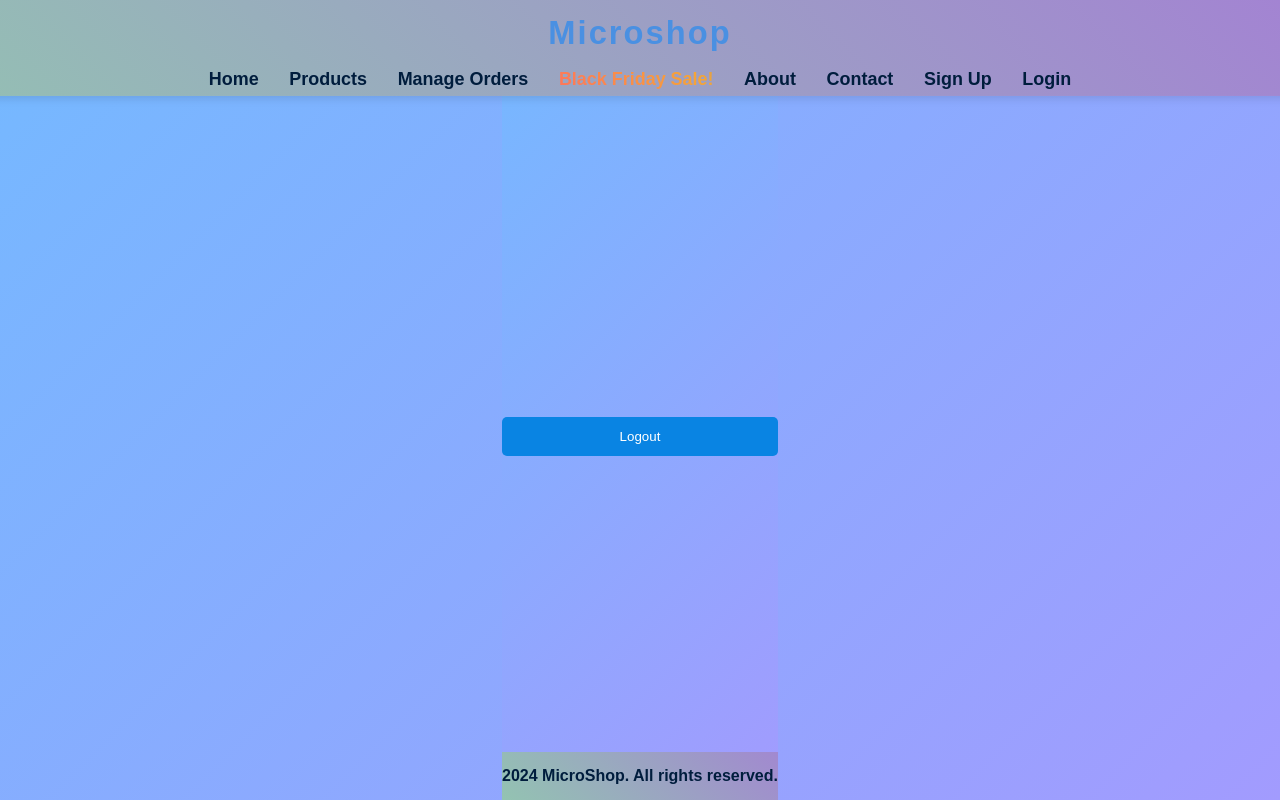
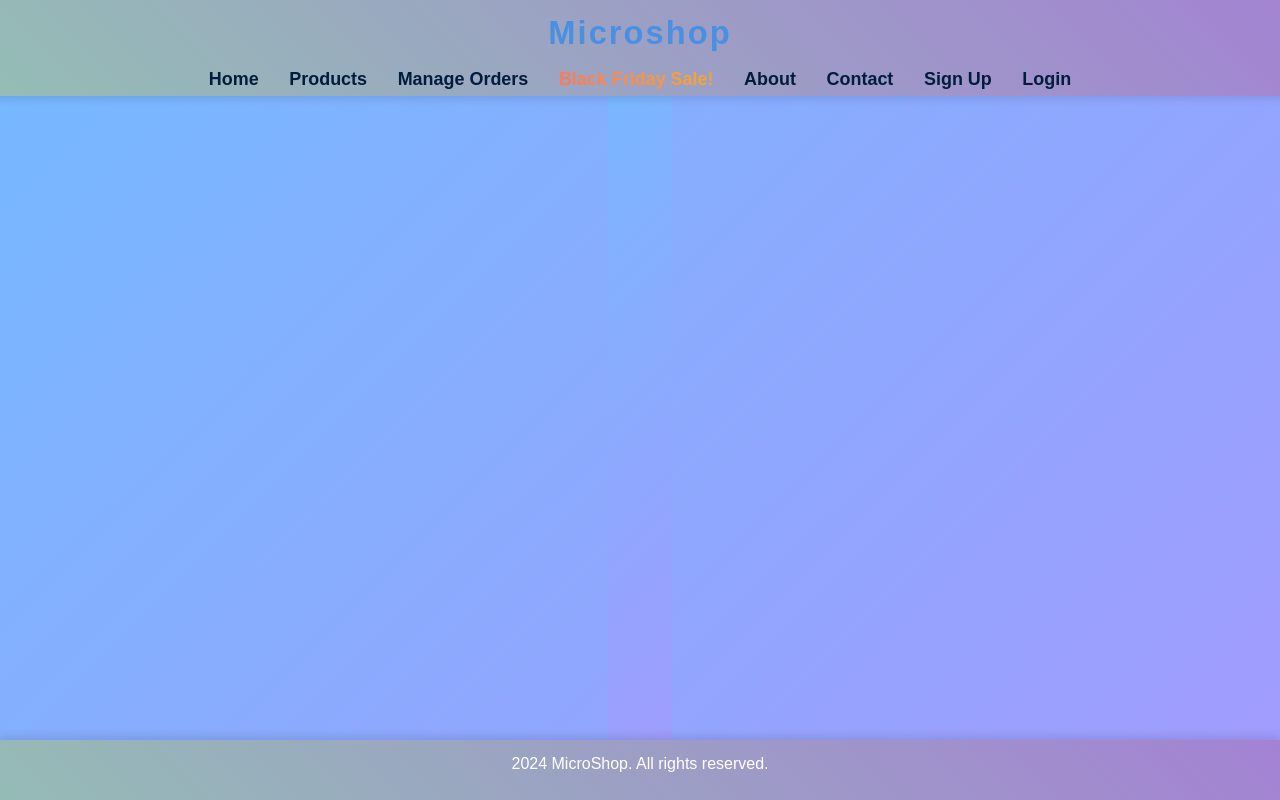
Before and after one commit to AnjumAbdullah/AOS, a React (Create React App) app in the folder microshop/: page /logout in a window 1280 px wide. Built offline with nearby package versions, Linux system fonts and the light colour scheme; no server answers.

Commit message:
Updated footer,.css

```diff
--- a/microshop/src/components/Footer.css
+++ b/microshop/src/components/Footer.css
@@ -1,15 +1,21 @@
 /* Footer.css */
 .footer {
+    position: fixed; /* Keep the footer fixed at the bottom */
+    bottom: 0;
+    left: 0;
+    width: 100%;
+    z-index: 1000;
     background: linear-gradient(45deg, #fe8d63, #8be3a1, #a86fdd);
     background-size: 400% 400%;
     animation: gradientAnimation 10s ease infinite;
-    color: #001d3d;
+    color: #fff;
     padding: 15px 0;
     text-align: center;
-    width: 100%;
-    font-weight: bold;
+    box-shadow: 0 -4px 8px rgba(0, 0, 0, 0.1); /* Shadow on top */
     transition: transform 0.3s ease;
+    height: 30px;
 }
+
 
 .footer:hover {
     transform: scale(1.02); /* Slight zoom on hover */
```
